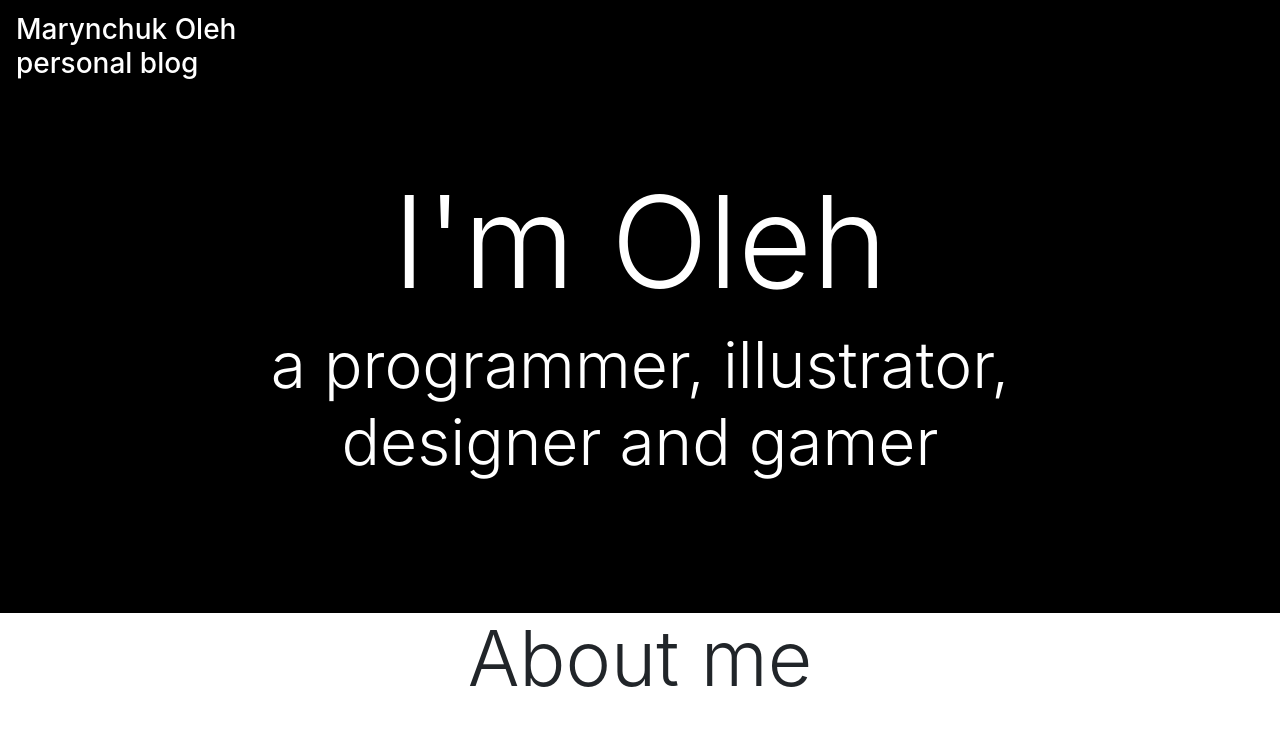
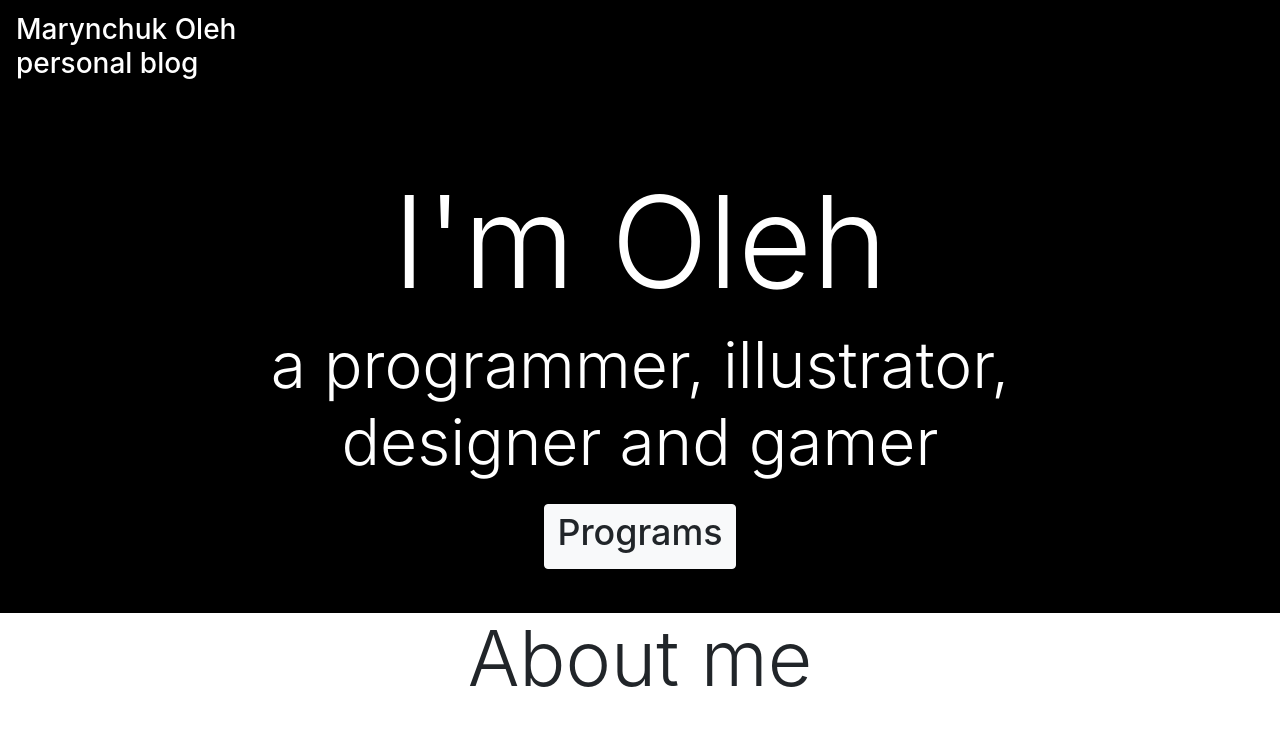
Before and after one commit to ashyhikaro/oleh, a plain HTML site: page index.html in a window 1280 px wide. Shown: the top 750 px of the page. Drawn offline with nearby package versions, Linux system fonts and the light colour scheme.

Commit message:
Update index.html

```diff
--- a/index.html
+++ b/index.html
@@ -21,6 +21,7 @@
       <div class="mx-auto text-center align-middle h-100" style="padding-top: 5vw;">
         <h1 class="display-2 text-white" style="font-size: 10vw;">I'm Oleh</h1>
         <h1 class="display-4 text-white"  style="font-size: 5vw;">a programmer, illustrator,<br> designer and gamer</h1>
+         <a class="btn btn-light mt-3" href="#Programs" role="button"><h4 style="font-size: 2.8vw;">Programs</h4></a>
       </div>
     </div>
 
@@ -86,7 +87,7 @@
       </div>
     </div>
 
-      <h2 class="text-center" style="font-size: 5vw; margin-top: 20px;">Programm wich I use</h2>
+      <h2 class="text-center" id="Programs" style="font-size: 5vw; margin-top: 20px;">Programm wich I use</h2>
       <div class="container">
         <div class="card-deck my-5">
           <div class="card text-center" style="background-color: black;">
```
